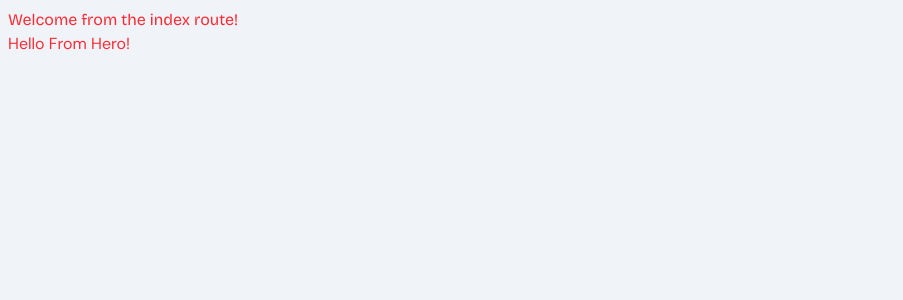
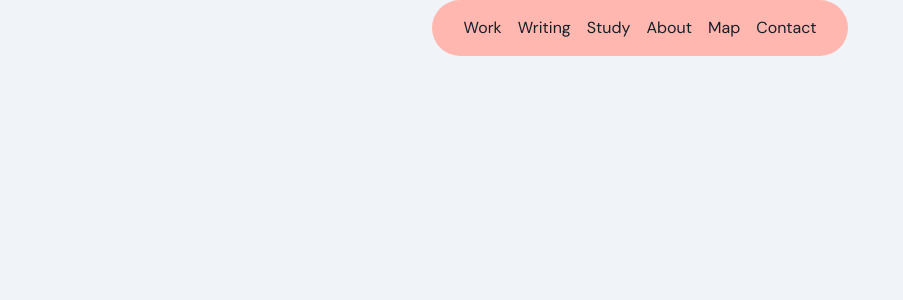
Before and after one commit to reyhaneh-k/reyhaneh.dev, a React (Vite) app: page / in a window 1280 px wide. Shown: the top 300 px of the page, without its empty margins (0-903 px from the left). Built offline with nearby package versions, Linux system fonts and the light colour scheme.

Commit message:
chore(deps): installs tw and clsx

```diff
--- a/package.json
+++ b/package.json
@@ -49,6 +49,7 @@
     "husky": "^9.1.7",
     "lint-staged": "^17.0.8",
     "prettier": "3.9.4",
+    "prettier-plugin-tailwindcss": "^0.8.1",
     "storybook": "^10.5.2",
     "typescript": "^6.0.3",
     "typescript-eslint": "^8.62.1",
@@ -77,8 +78,10 @@
     "@tailwindcss/vite": "^4.3.3",
     "@tanstack/react-router": "^1.170.18",
     "@tanstack/react-router-devtools": "^1.167.0",
+    "clsx": "^2.1.1",
     "react": "^19.2.7",
     "react-dom": "^19.2.7",
+    "tailwind-merge": "^3.6.0",
     "tailwindcss": "^4.3.3",
     "zustand": "^5.0.14"
   }
--- a/src/layouts/rootLayout/components/navbar/Navbar.tsx
+++ b/src/layouts/rootLayout/components/navbar/Navbar.tsx
@@ -1,12 +1,25 @@
 import { Link } from "@tanstack/react-router";
+
+import { cn } from "@/utils/classname";
+
+import NAV_LINKS from "./index.consts";
 
 const Navbar = () => {
   return (
     <nav>
-      <ol>
-        <li>
-          <Link to="/">{/* <img src={""} /> */}</Link>
-        </li>
+      <ol
+        className={cn(
+          "mx-auto flex w-fit items-center justify-center gap-4 px-8 py-4 text-center",
+          "rounded-full",
+          "text-12 font-sans",
+          "bg-coral-300"
+        )}
+      >
+        {NAV_LINKS.map((link) => (
+          <li key={link.href}>
+            <Link to={link.href}>{link.label}</Link>
+          </li>
+        ))}
       </ol>
     </nav>
   );
--- /dev/null
+++ b/src/layouts/rootLayout/components/navbar/index.consts.ts
@@ -0,0 +1,22 @@
+const NAV_LINKS = [
+  {
+    label: "Work",
+    href: "/work",
+  },
+  {
+    label: "Writing",
+    href: "/writing",
+  },
+  { label: "Study", href: "/study" },
+  {
+    label: "About",
+    href: "/about",
+  },
+  { label: "Map", href: "/map" },
+  {
+    label: "Contact",
+    href: "/contact",
+  },
+];
+
+export default NAV_LINKS;
--- a/src/routes/(landing)/-components/hero/Hero.tsx
+++ b/src/routes/(landing)/-components/hero/Hero.tsx
@@ -1,3 +1,3 @@
 export function Hero() {
-  return <div>Hello From Hero!</div>;
+  return <div></div>;
 }
--- a/src/routes/(landing)/index.tsx
+++ b/src/routes/(landing)/index.tsx
@@ -8,8 +8,7 @@ export const Route = createFileRoute("/(landing)/")({
 
 function Index() {
   return (
-    <div className="p-2 text-red-500">
-      <h3>Welcome from the index route!</h3>
+    <div className="p-2">
       <Hero />
     </div>
   );
--- a/src/styles/index.css
+++ b/src/styles/index.css
@@ -28,13 +28,35 @@
   --color-muted: var(--muted);
   --color-border: var(--border);
   --color-accent: var(--accent);
-  --color-accent-2: var(--accent-2);
+  --color-tertiary: var(--tertiary);
   --font-sans:
     "DM Sans", system-ui, "Segoe UI", Roboto,
     "Helvetica Neue", Arial, sans-serif;
   --font-display:
     "Bricolage Grotesque", "Segoe UI", system-ui,
     "Helvetica Neue", Arial, sans-serif;
+}
+
+@theme {
+  --color-coral-100: #fff1ef;
+  --color-coral-200: #ffd9d4;
+  --color-coral-300: #ffb7af;
+  --color-coral-400: #fb9a91;
+  --color-coral-500: #f88379;
+  --color-coral-600: #e5665c;
+  --color-coral-700: #c24b42;
+  --color-coral-800: #9e3f38;
+  --color-coral-900: #7a332e;
+
+  --color-lime-100: #f5ffe0;
+  --color-lime-200: #e6ffb0;
+  --color-lime-300: #d6ff78;
+  --color-lime-400: #d4ff4f;
+  --color-lime-500: #c8f54a;
+  --color-lime-600: #a9d12f;
+  --color-lime-700: #86a522;
+  --color-lime-800: #6a831e;
+  --color-lime-900: #566b1c;
 }
 
 :root {
@@ -44,8 +66,8 @@
   --foreground: #15202b;
   --muted: #5c6b7a;
   --border: #d5dce6;
-  --accent: #f88379;
-  --accent-2: #c8f54a;
+  --accent: var(--color-coral-500);
+  --tertiary: var(--color-lime-500);
 }
 
 :root[data-theme="dark"] {
@@ -55,8 +77,8 @@
   --foreground: #f0f3f7;
   --muted: #9aa5b1;
   --border: #2a2a2e;
-  --accent: #f88379;
-  --accent-2: #d4ff4f;
+  --accent: var(--color-coral-500);
+  --tertiary: var(--color-lime-500);
 }
 
 @utility font-optical-auto {
@@ -67,12 +89,8 @@
 }
 
 @layer base {
-  html {
-    @apply bg-background text-foreground transition-colors duration-300;
-  }
-
   body {
-    @apply min-h-dvh font-sans bg-background text-foreground transition-colors duration-300 ease-in-out font-optical-auto;
+    @apply bg-background text-foreground font-optical-auto font-sans transition-colors duration-300 ease-in-out;
   }
   h1,
   h2,
--- /dev/null
+++ b/src/utils/classname.ts
@@ -0,0 +1,8 @@
+import { ClassValue, clsx } from "clsx";
+import { twMerge } from "tailwind-merge";
+
+const cn = (...classes: ClassValue[]) => {
+  return twMerge(clsx(classes));
+};
+
+export { cn };
```
Also changed, not shown: 1 other file (tests, documents, lock files or other folders).
